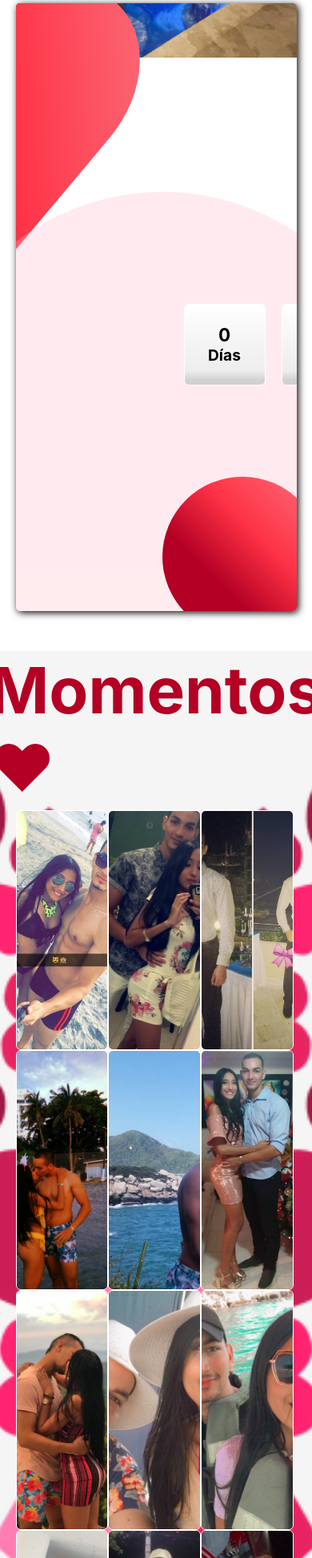
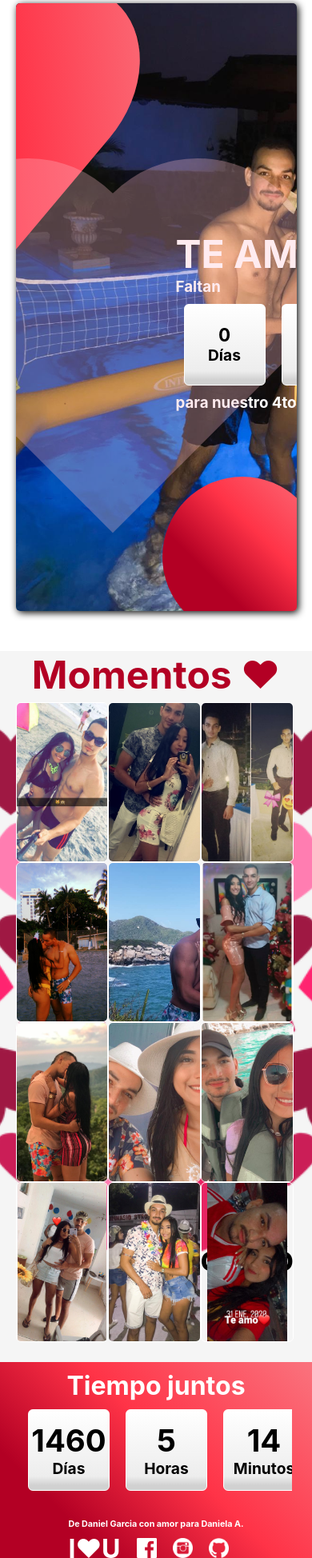
Before and after one commit to garcia98daniel/4anniversary, a React (Create React App) app: page / in a window 390 px wide. Shown: the part 52-2000 px from the top of the page at 80% size. Built offline with nearby package versions, Linux system fonts and the light colour scheme.

Commit message:
resposibe terminado

```diff
--- a/src/App.css
+++ b/src/App.css
@@ -14,7 +14,7 @@
 	position: absolute;
 	z-index: -10;
 	width:100%;
-	top: -400px;
+	top: -40%;
 	right: 0;
 	bottom: 0;
 	left: 0;
@@ -238,6 +238,8 @@ nav ul li a:hover{
 .footer{
 	padding:10px 25px;
 	display: flex;
+	flex-wrap: wrap;
+	flex-grow: 1;
 	justify-content: space-between;
 	position: relative;
 	overflow: hidden;
@@ -256,15 +258,17 @@ nav ul li a:hover{
 	display:flex;
 	justify-content: center;
 	flex-direction: column;
+	flex-grow: 1;
 	width:25%;
 	text-align: justify;
 	z-index: 1;
 	color:white;
+	margin: 20px;
 }
 
 .años{
+	margin:auto;
 	display:flex;
-	align-items: flex-start;
 	justify-content: center;
 	flex-direction: column;
 	text-align: justify;
@@ -306,6 +310,7 @@ nav ul li a:hover{
 }
 
 .contacto{
+	margin: auto;
 	border-left: 1px solid lightgray;
 	border-right: 1px solid lightgray;
 	padding:30px;
@@ -352,3 +357,113 @@ nav ul li a:hover{
 .love1:after {
   top: -25px;
 }
+
+
+@media (max-width: 767px) {
+	.imgs{
+		top:0;
+		height: auto;
+	}
+
+	.love{
+		height: 300px;
+		width: 300px;
+		bottom: 0;
+		top: 300px;
+	}
+
+	.love:before,
+	.love:after {
+		height: 300px;
+		width: 300px;
+	}
+
+	.love:before {
+		top: 0;
+		left: -150px;
+	  }
+
+	  .love:after {
+		top: -150px;
+	  }
+
+
+	  .footer{
+		  flex-direction: column;
+		  align-items: center;
+	  }
+
+	  .años{
+		  align-items: center;
+	  }
+
+	  .contacto{
+		  border: none;
+		  padding:20px;
+	  }
+
+	  .message{
+		  width:50%;
+		  text-align: center;
+		  margin: auto;
+	  }
+}
+
+@media (max-width: 525px) {
+	.imgs{
+		height: 100%;
+		width: auto;
+	}
+
+	.letter{
+		height: 200px;
+		font-size: 2em;
+	}
+
+	.años{
+		width: 100%;
+	}
+
+	.clock_container{
+		width: 100%;
+		overflow:scroll;
+	}
+
+	.clockText_2{
+		margin: auto;
+	}
+
+	.time_container{
+		min-width: 100px;
+		min-height: 100px;
+
+	}
+
+	.section_text{
+		font-size: 3em;
+	}
+
+	.message{
+		width: 90%;
+	}
+}
+
+@media (max-width: 425px) {
+
+	.imgs{
+		left: -30px;
+	}
+
+}
+
+
+@media (max-width: 375px) {
+	.letter{
+		height: 150px;
+	}
+
+	.imgs{
+		left: -120px;
+	}
+
+}
```
